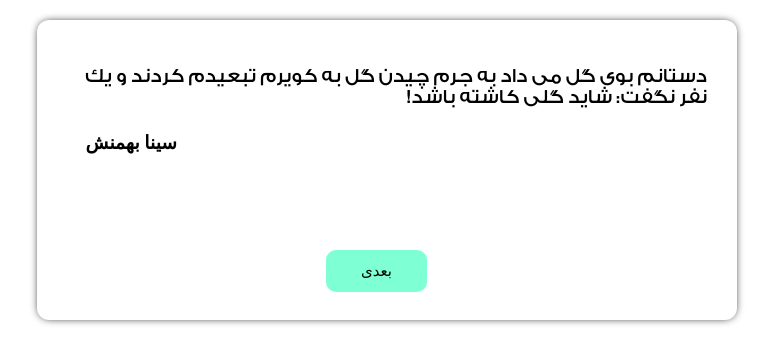
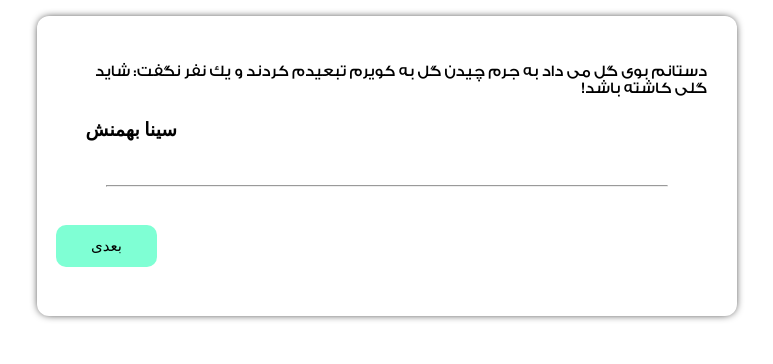
Before and after one commit to yashaofficial/projects, a plain HTML site: page index.html in a window 1280 px wide. Shown: the whole page, without its empty margins (253-1026 px from the left). Drawn offline with Linux system fonts and the light colour scheme.

Commit message:
'change-style-

```diff
--- a/css/style.css
+++ b/css/style.css
@@ -10,7 +10,7 @@ div{
 p{
 
     font-family: farsido;
-    font-size: 20px;
+    font-size: 16px;
     padding: 50px 30px 0px 30px;
 
 }
@@ -21,9 +21,8 @@ h3{
 }
 button{
 
-    position: absolute;
-    top: 250px;
-    right: 600px;
+    margin-right: 580px;
+    margin-top: 30px;
     padding: 12px 35px;
     border: none;
     background-color: aquamarine;
@@ -39,6 +38,12 @@ button:hover{
 
 }
 
+hr{
+
+    width: 80%;
+
+}
+
 @font-face {
 
     font-family: farsido;
--- a/index.html
+++ b/index.html
@@ -13,6 +13,8 @@
         <p></p>
 
         <h3></h3>
+        <br>
+        <hr>
 
         <button>بعدی</button>
 
--- a/javascript/script.js
+++ b/javascript/script.js
@@ -10,9 +10,9 @@ const quotes = [
 {name: 'سینا بهمنش', quote: 'دستانم بوی گل می داد به جرم چیدن گل به کویرم تبعیدم کردند و یک نفر نگفت: شاید گلی کاشته باشد!'},
 {name: 'ارد بزرگ', quote: 'هنگامی که شب فرا رسید و همه پدیدگان فرو خُفتند ابردریاها به پا می خیزند، آیا تو هم بر می خیزی !؟'},
 {name: 'ژان پل سارتر', quote: 'آنقدر که از دست دادن چیزی، ما را افسرده می کند، از داشتن همان چیز احساس خوشبختی نمی کنیم... و این ذات آدمیزاد است...!'},
-{name: 'نلسون ماندلا', quote: 'برای آزادی لازم نیست زمین و آسمان را بخرید، تنها خودتان را نفروشید.'},
-{name: 'ساموئل بکت', quote: 'گاهی اوقات فقط باید لبخند بزنی و رد شوی بگذار خیال کنند که نفهمیدی.'},
-{name: 'گارسیا مارکز', quote: 'اغلب عقل، موقعی به سراغ انسان می آید که دیگر خیلی دیر شده است...'},
+{name: 'نلسون ماندلا', quote: 'برای آزادی لازم نیست زمین و آسمان را بخرید، تنها خودتان را نفروشید........................................................'},
+{name: 'ساموئل بکت', quote: 'گاهی اوقات فقط باید لبخند بزنی و رد شوی بگذار خیال کنند که نفهمیدی................................................'},
+{name: 'گارسیا مارکز', quote: 'اغلب عقل، موقعی به سراغ انسان می آید که دیگر خیلی دیر شده است........................................................'},
 {name: 'آلبرت انیشتین', quote: 'کسی که همیشه همرنگ جماعت می‌شود معمولا فراتر از آن‌ها پیش نمی‌رود کسانی که تنها مسیری را طی می‌کنند احتمالا به جاهایی می‌روند که کسی قبلادر آنجا نبوده  است'}
 ]
 
```
